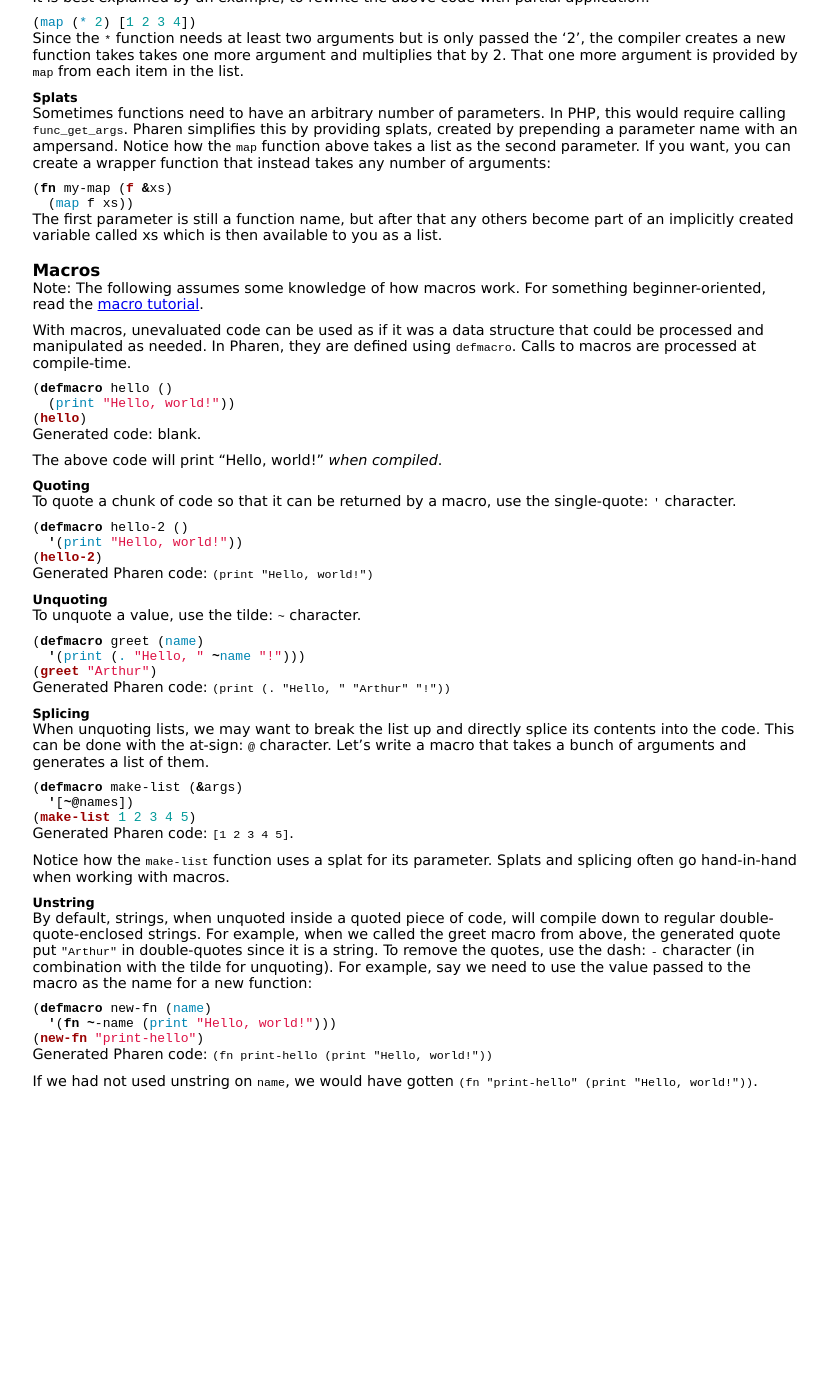
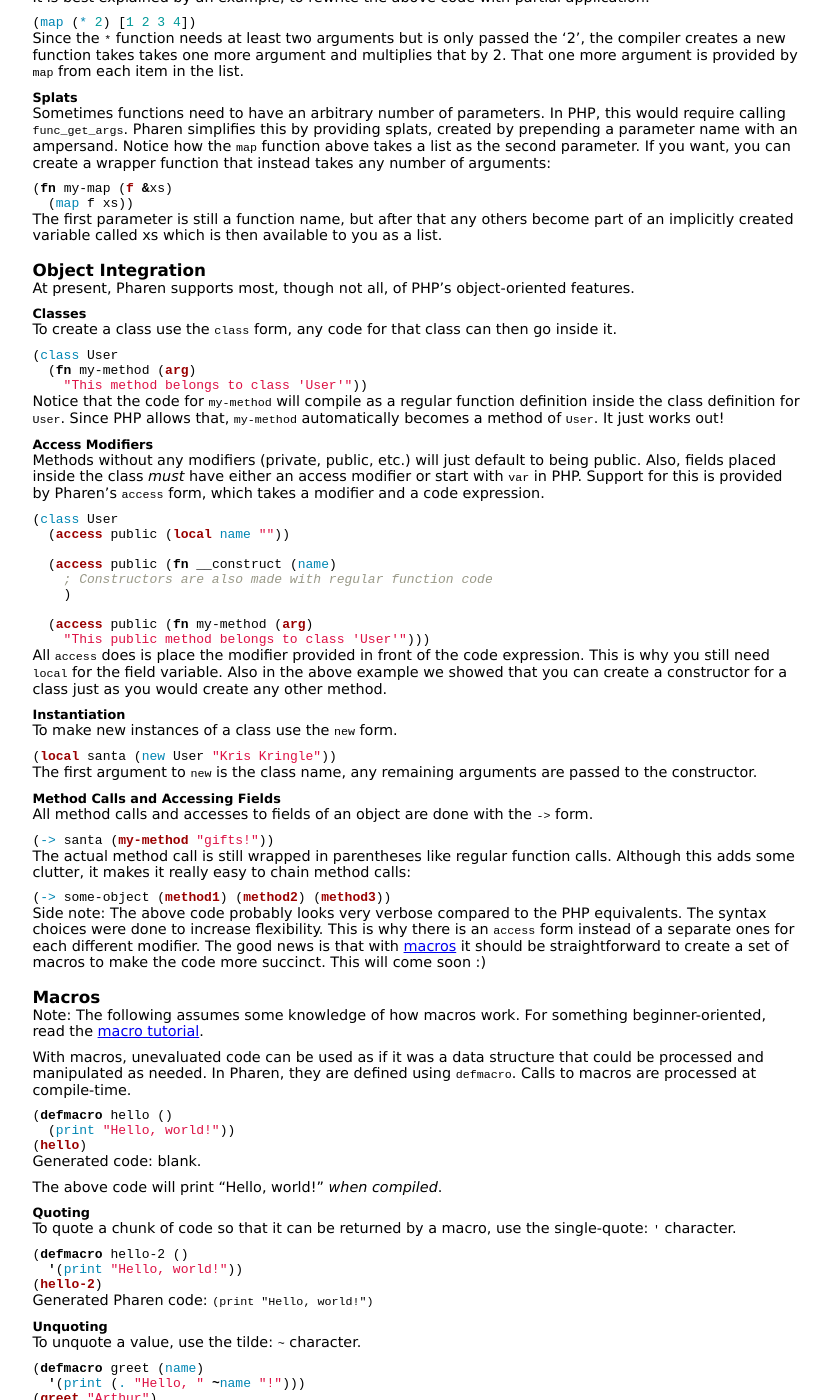
Before and after one commit to Scriptor/pharen, a Jekyll site: the page built from reference.markdown, in a window 1280 px wide and 1400 px high, scrolled down 4363 px. Shown: the whole window, without its empty margins (262-1093 px from the left). Built offline with Jekyll 4.4.1, drawn with Linux system fonts in a browser that asks for light colours; before the commit the page ends 5501 px from its top, so only the background shows below that.

Commit message:
Add documentation for oop integration forms to reference.markdown.

```diff
--- a/reference.markdown
+++ b/reference.markdown
@@ -305,6 +305,61 @@ Sometimes functions need to have an arbitrary number of parameters. In PHP, this
 
 The first parameter is still a function name, but after that any others become part of an implicitly created variable called xs which is then available to you as a list.
 
+### Object Integration ### {#object-integration}
+At present, Pharen supports most, though not all, of PHP's object-oriented features.
+
+#### Classes #### {#classes}
+To create a class use the `class` form, any code for that class can then go inside it.
+
+{% highlight clojure %}
+(class User
+  (fn my-method (arg)
+    "This method belongs to class 'User'"))
+{% endhighlight %}
+
+Notice that the code for `my-method` will compile as a regular function definition inside the class definition for `User`. Since PHP allows that, `my-method` automatically becomes a method of `User`. It just works out!
+
+#### Access Modifiers #### {#access-modifiers}
+Methods without any modifiers (private, public, etc.) will just default to being public. Also, fields placed inside the class *must* have either an access modifier or start with `var` in PHP. Support for this is provided by Pharen's `access` form, which takes a modifier and a code expression.
+
+{% highlight clojure %}
+(class User
+  (access public (local name ""))
+
+  (access public (fn __construct (name)
+    ; Constructors are also made with regular function code
+    )
+
+  (access public (fn my-method (arg)
+    "This public method belongs to class 'User'")))
+{% endhighlight %}
+
+All `access` does is place the modifier provided in front of the code expression. This is why you still need `local` for the field variable. Also in the above example we showed that you can create a constructor for a class just as you would create any other method.
+
+#### Instantiation #### {#instantiation}
+To make new instances of a class use the `new` form.
+
+{% highlight clojure %}
+(local santa (new User "Kris Kringle"))
+{% endhighlight %}
+
+The first argument to `new` is the class name, any remaining arguments are passed to the constructor.
+
+#### Method Calls and Accessing Fields #### {#method-calls-and-accessing-fields}
+All method calls and accesses to fields of an object are done with the `->` form.
+
+{% highlight clojure %}
+(-> santa (my-method "gifts!"))
+{% endhighlight %}
+
+The actual method call is still wrapped in parentheses like regular function calls. Although this adds some clutter, it makes it really easy to chain method calls:
+
+{% highlight clojure %}
+(-> some-object (method1) (method2) (method3))
+{% endhighlight %}
+
+Side note: The above code probably looks very verbose compared to the PHP equivalents. The syntax choices were done to increase flexibility. This is why there is an `access` form instead of a separate ones for each different modifier. The good news is that with [macros](#macros) it should be straightforward to create a set of macros to make the code more succinct. This will come soon :)
+
 ### Macros ### {#macros}
 Note: The following assumes some knowledge of how macros work. For something beginner-oriented, read the [macro tutorial](/pharen/macro-tutorial.html).
 
```
